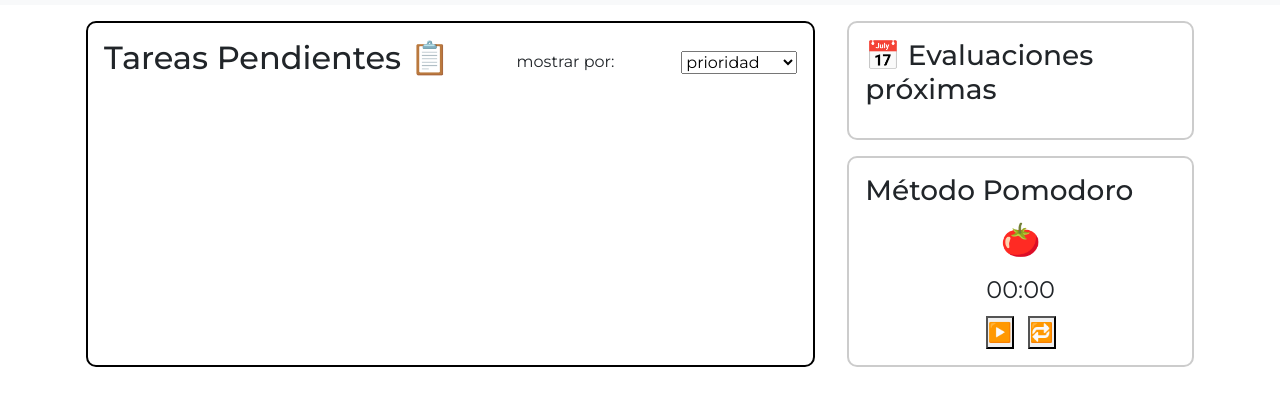
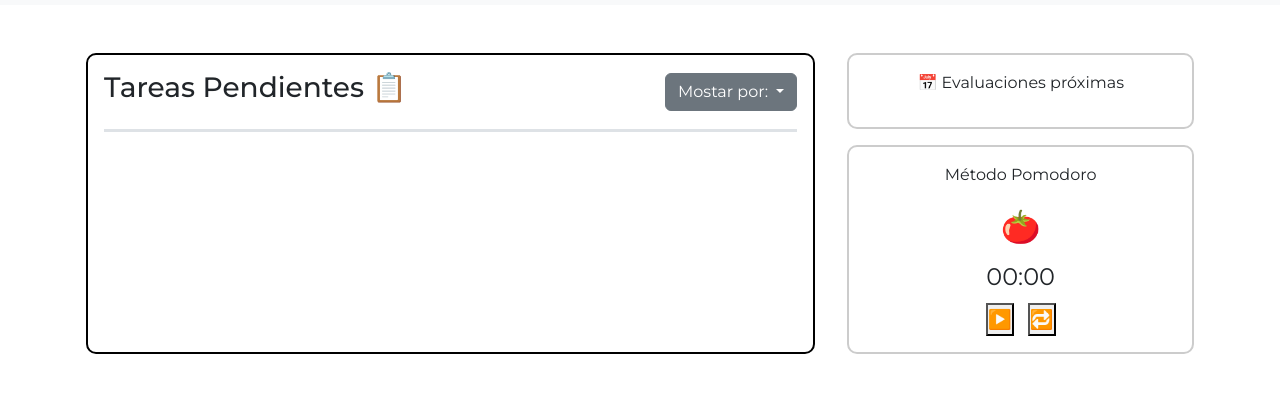
Before and after one commit to NaemiMJ/proyecto_final, a website: page public/html/taimo.html in a window 1280 px wide. Shown: the part 111-516 px from the top of the page. Drawn offline with nearby package versions, Linux system fonts and the light colour scheme.

Commit message:
Actualización HTML taimo (principal)

```diff
--- a/public/css/estilo_taimo.css
+++ b/public/css/estilo_taimo.css
@@ -31,10 +31,9 @@ nav a:hover {
   display: flex;
   justify-content: space-between;
   align-items: center;
-  margin-bottom: 1rem;
 }
 
-.sidebar {
+.costado {
   flex: 1;
   display: flex;
   flex-direction: column;
--- a/public/html/taimo.html
+++ b/public/html/taimo.html
@@ -31,15 +31,19 @@ Muestra de tareas y evaluaciones (sin edicion disponible) + pomodoro.
       </div>
     </nav>
 
-     <main class="container">
+     <main class="container py-5">
     <section class="tareas">
-      <div class="tareas-header">
-        <h2>Tareas Pendientes <span>📋</span></h2>
-        <label for="filtro">mostrar por:</label>
-        <select id="filtro">
-          <option value="prioridad">prioridad</option>
-          <option value="prioridad">fecha limite</option>
-        </select>
+      <div class="tareas-header border-bottom border-3 pb-3">
+        <h3>Tareas Pendientes <a href="./tareas.html" class="text-decoration-none">📋</a></h3>
+        <div class="dropdown">
+          <button class="btn btn-secondary dropdown-toggle" type="button" id="dropdownMenuButton1" data-bs-toggle="dropdown" aria-expanded="false">
+            Mostar por:
+          </button>
+          <ul class="dropdown-menu" aria-labelledby="dropdownMenuButton1">
+            <li><a class="dropdown-item" href="#">Prioridad</a></li>
+            <li><a class="dropdown-item" href="#">Fecha limite </a></li>
+          </ul>
+        </div>
       </div>
 
       <div class="tarea">
@@ -47,16 +51,16 @@ Muestra de tareas y evaluaciones (sin edicion disponible) + pomodoro.
       </div>
     </section>
 
-    <aside class="sidebar">
+    <aside class="costado">
       <div class="evaluaciones">
-        <h3>📅 Evaluaciones próximas</h3>
+        <p class="text-center"><a href="./eval.html" class="text-decoration-none">📅</a> Evaluaciones próximas<p>
         <ul>
           <!-- Evaluaciones -->
         </ul>
       </div>
 
       <div class="pomodoro">
-        <h3>Método Pomodoro</h3>
+        <p class="text-center">Método Pomodoro</p>
         <div class="timer">
           <span class="emoji">🍅</span>
           <div class="clock">00:00</div>
```
